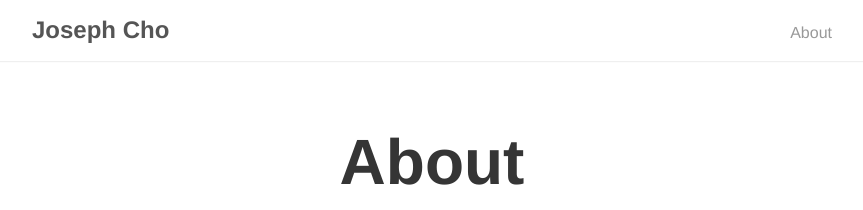
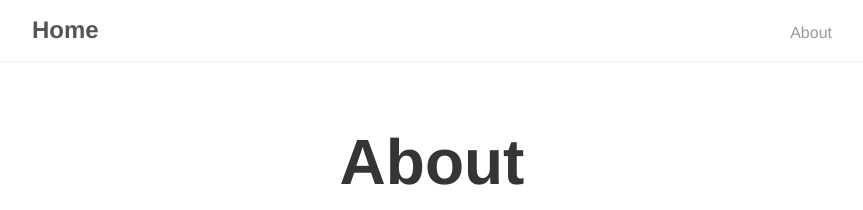
Before and after one commit to jocho-here/mgjo5899.github.io, a Jekyll site: the page built from about.md, in a window 1280 px wide. Shown: the top 210 px of the page, without its empty margins (208-1071 px from the left). Built offline with Jekyll 4.4.1, drawn with Linux system fonts in a browser that asks for light colours.

Commit message:
Simplifying blog

```diff
--- a/_config.yml
+++ b/_config.yml
@@ -1,5 +1,5 @@
 # Site settings
-title:          Joseph Cho
+title:          Home
 description:    "Joseph's Blog"
 url:            "https://mgjo5899.github.io"
 
```
